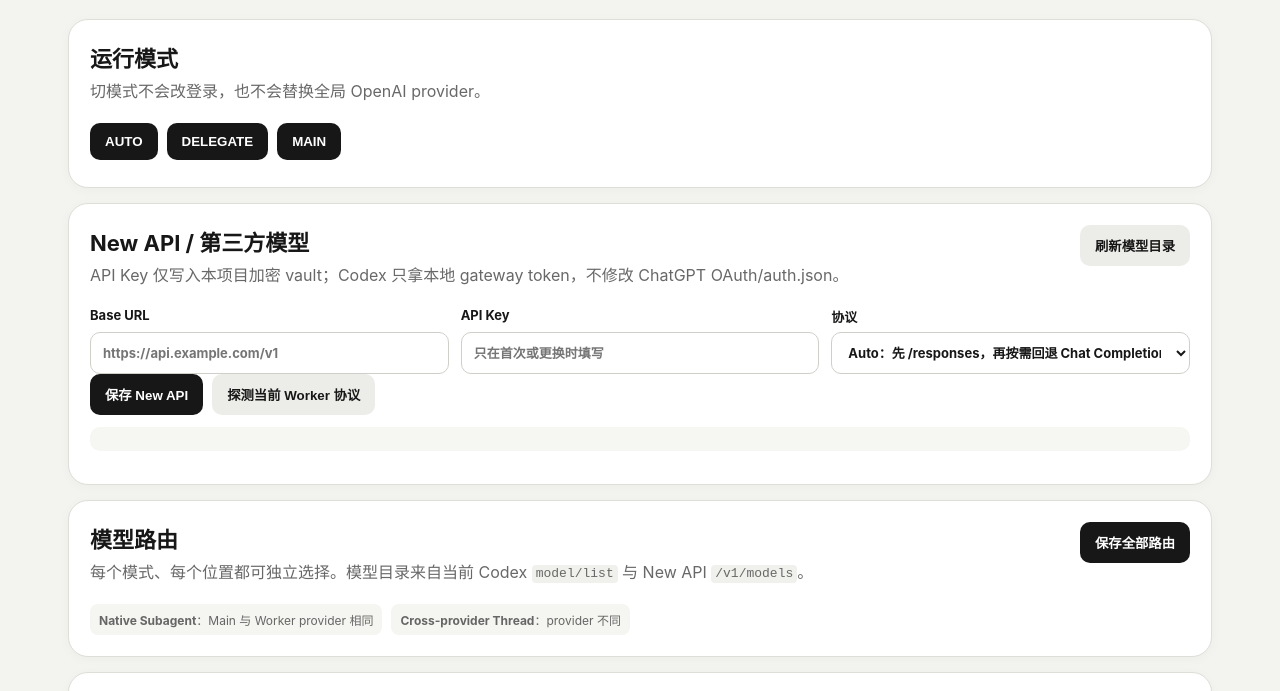
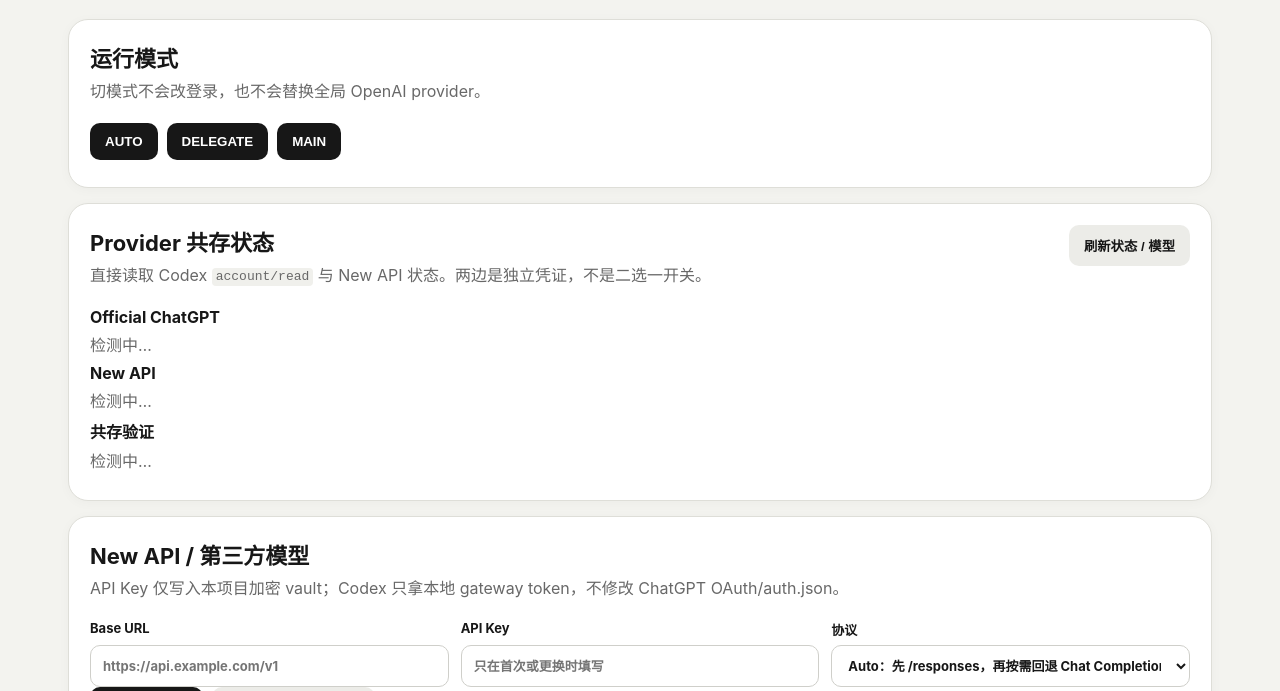
Before and after one commit to Shermanxwz/codex-worker-delegation, a website: page public/index.html in a window 1280 px wide. Shown: the part 214-905 px from the top of the page. Drawn offline with Linux system fonts and the light colour scheme; no server answers.

Commit message:
feat: surface simultaneous ChatGPT and New API status

```diff
--- a/public/index.html
+++ b/public/index.html
@@ -24,7 +24,16 @@
   </section>
 
   <section class="card">
-    <div class="section-head"><div><h2>New API / 第三方模型</h2><p class="muted">API Key 仅写入本项目加密 vault；Codex 只拿本地 gateway token，不修改 ChatGPT OAuth/auth.json。</p></div><button id="refreshCatalog" class="secondary">刷新模型目录</button></div>
+    <div class="section-head"><div><h2>Provider 共存状态</h2><p class="muted">直接读取 Codex <code>account/read</code> 与 New API 状态。两边是独立凭证，不是二选一开关。</p></div><button id="refreshCatalog" class="secondary">刷新状态 / 模型</button></div>
+    <div class="coexist-grid">
+      <div class="provider-status"><span class="status-dot" id="officialDot"></span><div><b>Official ChatGPT</b><div id="officialState" class="muted">检测中…</div></div></div>
+      <div class="provider-status"><span class="status-dot" id="thirdDot"></span><div><b>New API</b><div id="thirdState" class="muted">检测中…</div></div></div>
+      <div class="provider-status coexist-summary"><span class="status-dot" id="coexistDot"></span><div><b>共存验证</b><div id="coexistState" class="muted">检测中…</div></div></div>
+    </div>
+  </section>
+
+  <section class="card">
+    <div class="section-head"><div><h2>New API / 第三方模型</h2><p class="muted">API Key 仅写入本项目加密 vault；Codex 只拿本地 gateway token，不修改 ChatGPT OAuth/auth.json。</p></div></div>
     <div class="grid">
       <label>Base URL<input id="baseUrl" placeholder="https://api.example.com/v1"></label>
       <label>API Key<input id="apiKey" type="password" autocomplete="new-password" placeholder="只在首次或更换时填写"></label>
```
